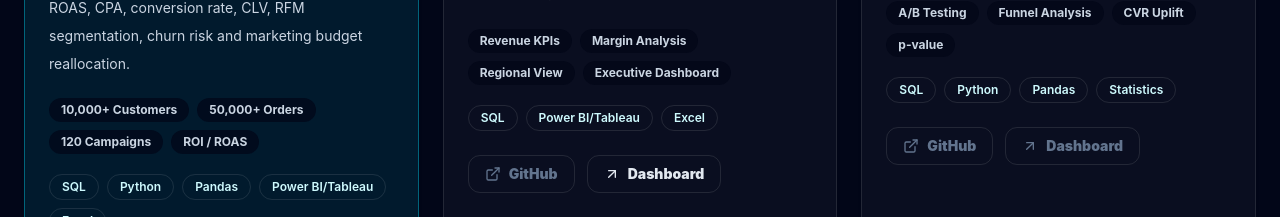
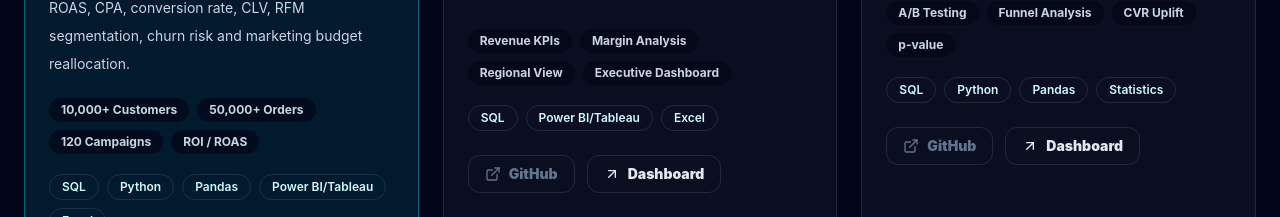
Before and after one commit to MrDawnOP/ankit-vyas-analytics-portfolio, a React (Vite) app: page / in a window 1280 px wide. Shown: the part 3680-3897 px from the top of the page. Built offline with nearby package versions, Linux system fonts and the light colour scheme.

Commit message:
Update Zalando project link

```diff
--- a/src/App.jsx
+++ b/src/App.jsx
@@ -109,7 +109,7 @@ const projects = [
     tools: ['SQL', 'Python', 'Pandas', 'Statistics'],
     metrics: ['A/B Testing', 'Funnel Analysis', 'CVR Uplift', 'p-value'],
     github: '',
-    dashboard: '',
+    dashboard: 'https://zalando-dashboard-website-bgrmhyo57-mrdawnops-projects.vercel.app/',
   },
 ];
 
```
